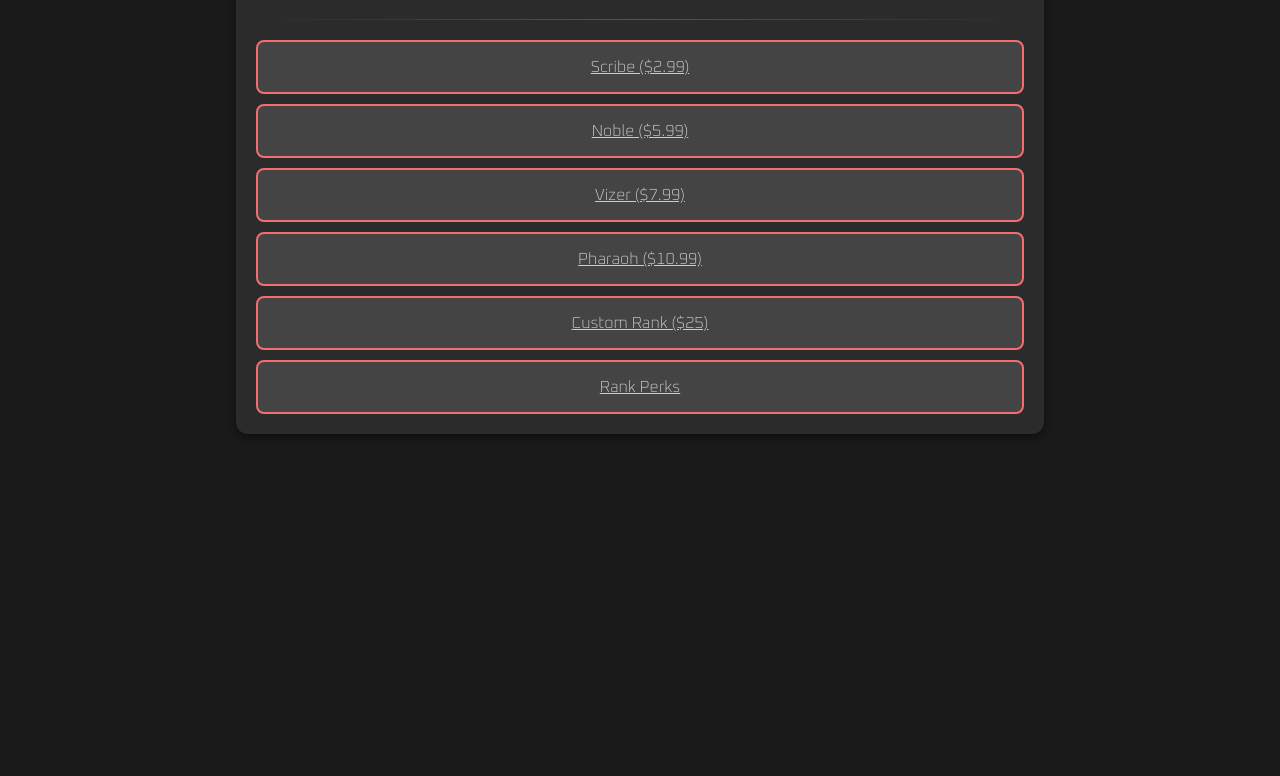
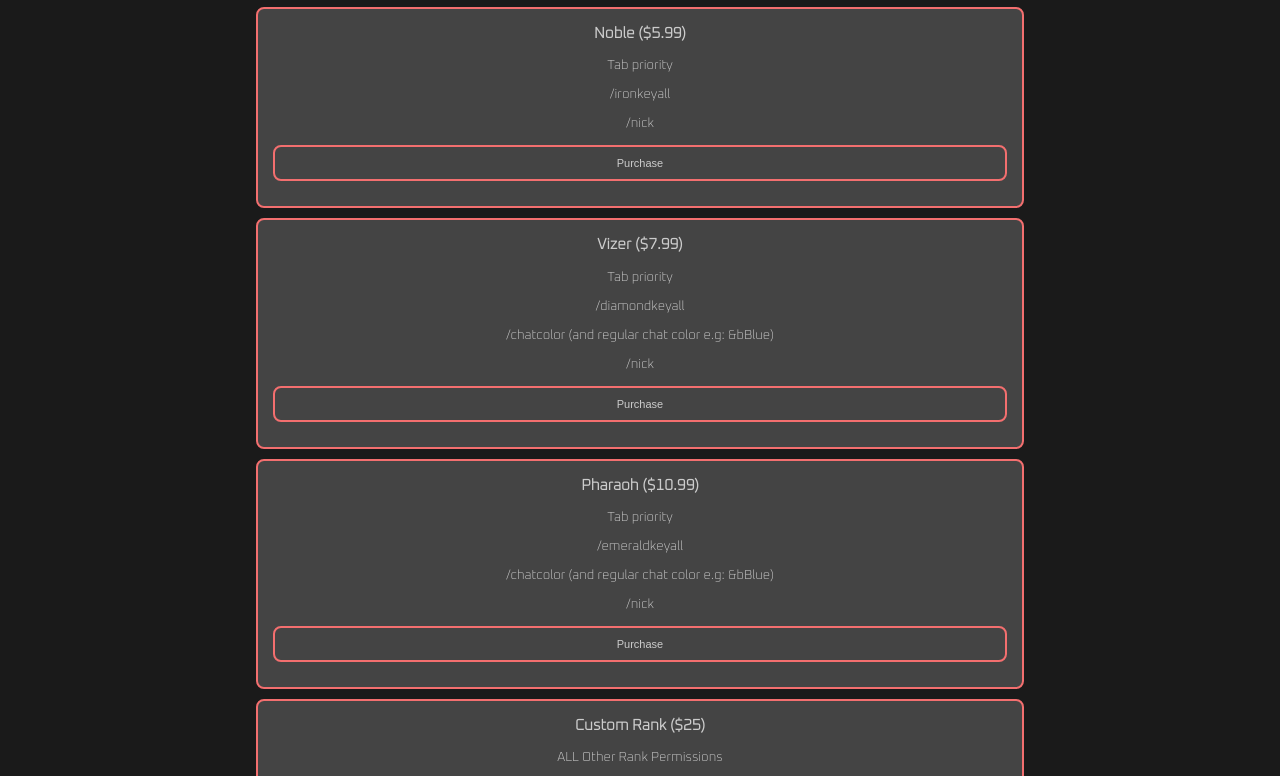
Before and after one commit to GogleSiteBank/VGSStore, a plain HTML site: page ranks.html in a window 1280 px wide. Shown: the part 275-1051 px from the top of the page. Before the commit the page ends 800 px from the top, so only its background shows below. Drawn offline with Linux system fonts and the light colour scheme.

Commit message:
Update ranks.html

```diff
--- a/ranks.html
+++ b/ranks.html
@@ -4,7 +4,7 @@
 <head>
     <meta charset="UTF-8">
     <meta name="viewport" content="width=device-width, initial-scale=1.0">
-    <title>Ranks - VeryGoodSand</title>
+    <title>Rank Perks - VeryGoodSand</title>
     <link rel="icon" type="image/webp" href="icon.webp">
     <link rel="stylesheet" href="https://fonts.googleapis.com/css2?family=Oxanium:wght@200&display=swap">
     <style>
@@ -20,7 +20,7 @@
             flex-direction: column;
             align-items: center;
             justify-content: center;
-            height: 100vh;
+            min-height: 100vh;
         }
 
         header {
@@ -35,6 +35,62 @@
             z-index: 3;
         }
 
+        main {
+            width: 60%;
+            max-width: 800px;
+            margin-top: 80px;
+            padding: 20px;
+        }
+
+        h1, h2, h3 {
+            margin-top: 0;
+        }
+
+        .rank-perks {
+            width: 100%;
+            padding: 15px;
+            margin-bottom: 10px;
+            box-sizing: border-box;
+            border: 2px solid #f36f6f;
+            border-radius: 8px;
+            background-color: #444;
+            color: #ccc;
+            font-size: 13px;
+            text-align: center;
+            cursor: pointer;
+            transition: background-color 0.3s ease;
+        }
+
+        .rank-perks:last-child {
+            margin-bottom: 0;
+        }
+
+        .purchase-button {
+            width: 100%;
+            padding: 10px 0;
+            margin-bottom: 10px;
+            box-sizing: border-box;
+            border: 2px solid #f36f6f;
+            border-radius: 8px;
+            background-color: #444;
+            color: #ccc;
+            font-size: 11px;
+            text-align: center;
+            cursor: pointer;
+            transition: background-color 0.3s ease;
+            text-decoration: none;
+            display: inline-block;
+        }
+
+        .purchase-button:hover {
+            background-color: #5b1a1a;
+        }
+
+        .purchase-button a {
+            color: #ccc;
+            text-decoration: none;
+        }
+
         .profile-cutout {
             width: 64px;
             height: 64px;
@@ -47,78 +103,54 @@
             background-image: url('icon.webp');
             background-size: cover;
         }
-
-        main {
-            width: 60%;
-            display: flex;
-            flex-direction: column;
-            align-items: center;
-            justify-content: center;
-            background-color: #2b2b2b;
-            padding: 20px;
-            box-shadow: 0 4px 8px rgba(0, 0, 0, 0.4);
-            border-radius: 12px;
-            margin-top: 60px;
-        }
-
-        h1, h2 {
-            font-size: 2.5rem;
-            color: #f36f6f;
-            margin-bottom: 20px;
-        }
-
-        hr {
-            border: none;
-            height: 1px;
-            background: linear-gradient(to right, transparent, #555, transparent);
-            margin: 20px 0;
-            width: 100%;
-        }
-
-        .rank-option {
-            width: 100%;
-            padding: 15px;
-            margin-bottom: 10px;
-            box-sizing: border-box;
-            border: 2px solid #f36f6f;
-            border-radius: 8px;
-            background-color: #444;
-            color: #ccc;
-            font-size: 16px;
-            text-align: center;
-            cursor: pointer;
-            transition: background-color 0.3s ease;
-        }
-
-        .rank-option:hover {
-            background-color: #5b1a1a;
-        }
-
-        .rank-option:last-child {
-            margin-bottom: 0;
-        }
     </style>
 </head>
 
 <body>
-
     <a href="https://site.verygoodsand.online" class="profile-cutout"></a>
 
     <header>
-        <h1>VeryGoodSand</h1>
+        <h1>Rank Perks - VeryGoodSand</h1>
     </header>
 
     <main>
-        <h2>Rank Options</h2>
-        <hr>
-        <a href="https://verygoodsand.craftingstore.net/package/1113325" class="rank-option">Scribe ($2.99)</a>
-        <a href="https://verygoodsand.craftingstore.net/package/1113328" class="rank-option">Noble ($5.99)</a>
-        <a href="https://verygoodsand.craftingstore.net/package/1113331" class="rank-option">Vizer ($7.99)</a>
-        <a href="https://verygoodsand.craftingstore.net/package/1113334" class="rank-option">Pharaoh ($10.99)</a>
-        <a href="https://verygoodsand.craftingstore.net/package/1207998" class="rank-option">Custom Rank ($25)</a>
-
-        <a href="rankperks.html" class="rank-option">Rank Perks</a>
-
+        <div class="rank-perks">
+            <h3>Scribe ($2.99)</h3>
+            <p>Tab priority</p>
+            <p>/dailykeyall</p>
+            <button class="purchase-button" onclick="window.location.href='https://verygoodsand.craftingstore.net/package/1113325'">Purchase</button>
+        </div>
+        <div class="rank-perks">
+            <h3>Noble ($5.99)</h3>
+            <p>Tab priority</p>
+            <p>/ironkeyall</p>
+            <p>/nick</p>
+            <button class="purchase-button" onclick="window.location.href='https://verygoodsand.craftingstore.net/package/1113328'">Purchase</button>
+        </div>
+        <div class="rank-perks">
+            <h3>Vizer ($7.99)</h3>
+            <p>Tab priority</p>
+            <p>/diamondkeyall</p>
+            <p>/chatcolor (and regular chat color e.g: &bBlue)</p>
+            <p>/nick</p>
+            <button class="purchase-button" onclick="window.location.href='https://verygoodsand.craftingstore.net/package/1113331'">Purchase</button>
+        </div>
+        <div class="rank-perks">
+            <h3>Pharaoh ($10.99)</h3>
+            <p>Tab priority</p>
+            <p>/emeraldkeyall</p>
+            <p>/chatcolor (and regular chat color e.g: &bBlue)</p>
+            <p>/nick</p>
+            <button class="purchase-button" onclick="window.location.href='https://verygoodsand.craftingstore.net/package/1113334'">Purchase</button>
+        </div>
+        <div class="rank-perks">
+            <h3>Custom Rank ($25)</h3>
+            <p>ALL Other Rank Permissions</p>
+            <p>Custom Prefix</p>
+            <p>Limited Server Access - Reserved in playtests and whitelisted.</p>
+            <p>11 Total Emerald Keyalls per day (custom 10 keyall command + every other keyall)</p>
+            <button class="purchase-button" onclick="window.location.href='https://verygoodsand.craftingstore.net/package/1207998'">Purchase</button>
+        </div>
     </main>
 
 </body>
```
